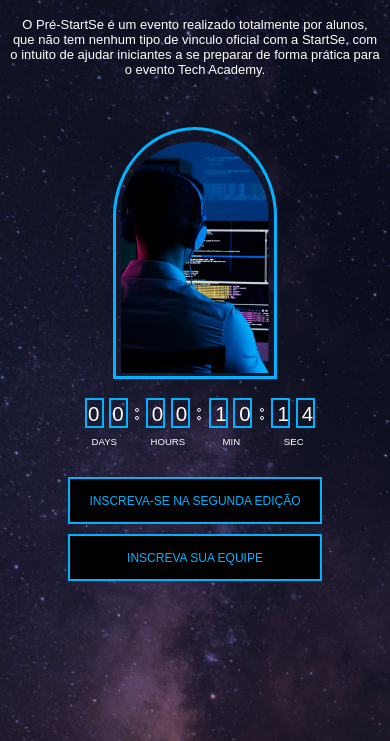
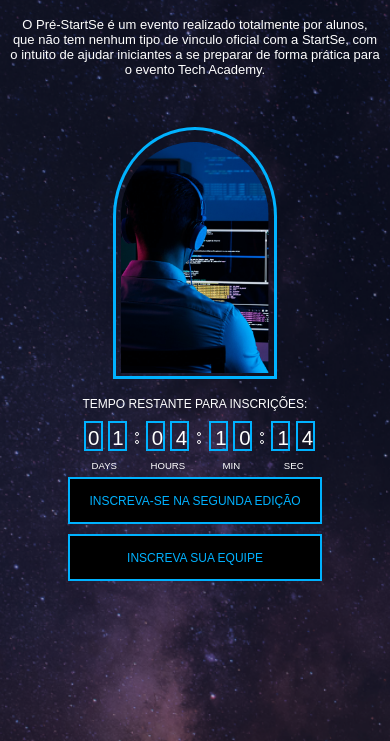
Before and after one commit to Dev-JoseRonaldo/pre-startse, a plain HTML site: page subscription.html in a window 390 px wide. Shown: the part 103-844 px from the top of the page. Drawn offline with Linux system fonts and the light colour scheme; a web font is replaced by a local one.

Commit message:
Declaro abertas as inscrições da segunda edição da pre-startse

```diff
--- a/css/countdown.css
+++ b/css/countdown.css
@@ -8,7 +8,7 @@
   gap: 22px;
   padding: 10px 0px 10px 10px;
   position: relative;
-  margin-top: 20px;
+  margin-top: 5px;
 }
 
 .countdown li {
@@ -71,7 +71,7 @@
 }
 
 .sec-2 {
-  left: 357px;
+  left: 356px;
 }
 
 .circle-1-1,
--- a/css/subs_responsividade.css
+++ b/css/subs_responsividade.css
@@ -16,13 +16,20 @@
     width: 255px;
     height: 51.4px;
   }
+
+  .img-box h3 {
+    margin-top: 20px;
+  }
 }
 
 @media(max-width: 1224px) {
+  .img-box h3 {
+    margin-top: 5px;
+  }
 
   .img-box {
     position: absolute;
-    top: 260px;
+    top: 243px;
   }
 
   .countdown {
@@ -30,7 +37,7 @@
   }
 
   #home .text-box {
-    gap: 400px;
+    gap: 430px;
     height: 100vh;
   }
 
@@ -65,7 +72,7 @@
     position: absolute;
     top: -15px;
     left: -8px;
-    height: 394px;
+    height: 262px;
     width: 252px;
   }
 
@@ -174,15 +181,15 @@
   }
 
   .min-1 {
-    left: 180px;
+    left: 179px;
   }
 
   .min-2 {
-    left: 208px;
+    left: 209px;
   }
 
   .sec-1 {
-    left: 256px;
+    left: 257px;
   }
 
   .sec-2 {
@@ -229,6 +236,10 @@
   .circle-3-2 {
     top: 26px;
     left: 242px;
+  }
+
+  .img-box h3 {
+    font-size: 16px;
   }
 }
 
@@ -281,17 +292,17 @@
   }
 
   .style-countdown .rect {
-    top: 6px;
+    top: 5px;
     width: 19.2px;
     height: 30.72px;
   }
 
   .days-1 {
-    left: 20.5px;
+    left: 20px;
   }
 
   .days-2 {
-    left: 45px;
+    left: 44px;
   }
 
   .hour-1 {
@@ -299,11 +310,11 @@
   }
 
   .hour-2 {
-    left: 107px;
+    left: 106px;
   }
 
   .min-1 {
-    left: 144.5px;
+    left: 145px;
   }
 
   .min-2 {
@@ -363,4 +374,8 @@
     width: 254px;
     height: 47px;
   }
+
+  .img-box h3 {
+    font-size: 12px;
+  }
 }
--- a/css/subscription.css
+++ b/css/subscription.css
@@ -48,6 +48,7 @@ main {
 
 #home .image {
   position: relative;
+  margin-bottom: 15px;
 }
 
 #home .border-img {
@@ -130,12 +131,13 @@ main {
   flex-direction: column;
   align-items: center;
   justify-content: center;
-  gap: 10px;
+  gap: 0px;
 }
 
 .img-box h3 {
-  font-size: 20px;
+  font-size: 18px;
   font-weight: 400;
   font-family: var(--primary-font);
-  color: var(--primary-color);
+  color: var(--text-white);
+  margin-top: 20px;
 }
--- a/script/script.js
+++ b/script/script.js
@@ -1,6 +1,6 @@
 import Countdown from "./countdown.js";
 
-const tempoFuturo = new Countdown("26 april 2022 18:00:00 GMT-0300");
+const tempoFuturo = new Countdown("27 april 2022 22:00:00 GMT-0300");
 const tempos = document.querySelectorAll("[data-time]");
 
 const relogio = document.querySelector('.countdown');
--- a/subscription.html
+++ b/subscription.html
@@ -28,9 +28,9 @@
             StartSe, com o intuito de ajudar iniciantes a se preparar de forma prática para o evento Tech Academy.</p>
         </div>
         <div class="buttons">
-          <a target="_blank">INSCREVA-SE
+          <a href="https://forms.gle/8AiVTomLj47PM9XaA" target="_blank">INSCREVA-SE
             NA SEGUNDA EDIÇÃO</a>
-          <a>INSCREVA SUA EQUIPE</a>
+          <a href="https://forms.gle/KDV1LtSkqJMzmhBQ9" target="_blank">INSCREVA SUA EQUIPE</a>
         </div>
       </div>
       <div class="img-box">
@@ -42,6 +42,7 @@
           <img src="/img/inscription_man.png"
             alt="Homem jovem, branco, cabelo curto, usando uma camisa branca, de costas para nós, programando em seu computador">
         </div>
+        <h3>TEMPO RESTANTE PARA INSCRIÇÕES:</h3>
 
         <ul class="countdown">
           <div class="style-countdown">
@@ -85,6 +86,7 @@
           </li>
         </ul>
 
+
       </div>
     </section>
   </main>
```
Also changed, not shown: index.html (+17 -15 lines).
